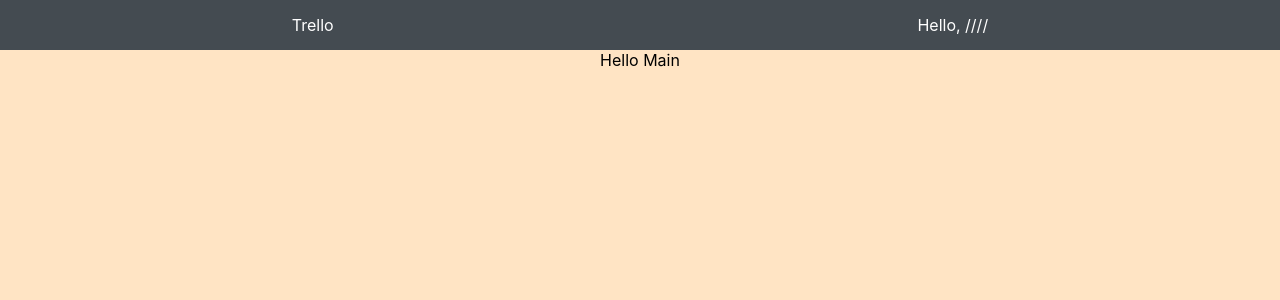
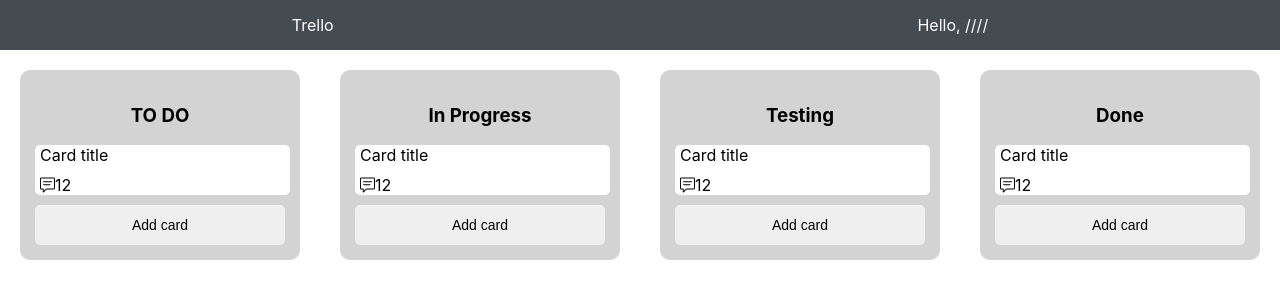
Before and after one commit to Fantazer21/Pur, a React (Create React App) app: page / in a window 1280 px wide. Shown: the top 300 px of the page. Built offline with nearby package versions, Linux system fonts and the light colour scheme.

Commit message:
Add styles  for board.

```diff
--- /dev/null
+++ b/src/bll/store.ts
@@ -0,0 +1,43 @@
+export type BoardType = {
+    id: number
+    boardName: string
+    cards: Array<CardType> | []
+}
+
+export type CardType = {
+    id: number,
+    boardId: number,
+    nameCard: string,
+    descriptionCard: string,
+    commentCard: string,
+}
+
+
+export const initialState: BoardType[] = [
+    {
+        id: 1,
+        boardName: "TO DO",
+        cards: []
+    },
+    {
+        id: 2,
+        boardName: "In Progress",
+        cards: [{
+            id: 1,
+            boardId: 2,
+            nameCard: "Name Card",
+            descriptionCard: "descriptionCard",
+            commentCard: 'Comment card'
+        }]
+    },
+    {
+        id: 3,
+        boardName: "Testing",
+        cards: []
+    },
+    {
+        id: 4,
+        boardName: "Done",
+        cards: []
+    },
+]
--- /dev/null
+++ b/src/ui/board/Board.tsx
@@ -0,0 +1,20 @@
+import React from 'react';
+import s from './styles.module.css'
+import {BoardType} from "../../bll/store";
+import Card from "../card/Card";
+
+
+
+const Board = (props: BoardType) => {
+    return (
+        <div className={s.board}>
+           <h3>{props.boardName}</h3>
+                <div className={s.cardsList}>
+                        <Card/>
+                </div>
+            <button className={s.button}>Add card</button>
+        </div>
+    );
+};
+
+export default Board;
--- /dev/null
+++ b/src/ui/board/styles.module.css
@@ -0,0 +1,22 @@
+.board  {
+    width: 250px;
+    padding: 15px;
+    border-radius: 10px;
+    background-color: lightgrey;
+    margin: 20px;
+}
+.button {
+    width: 100%;
+    height: 40px;
+    font-size: 14px;
+    border-radius: 5px;
+    border: none;
+    cursor: pointer;
+}
+.input {
+    width: 100%;
+    height: 40px;
+    font-size: 12px;
+    border-radius: 5px;
+    border: none;
+}
--- /dev/null
+++ b/src/ui/card/Card.tsx
@@ -0,0 +1,16 @@
+import React from 'react';
+import s from './styles.module.css'
+import comment from './comment.svg'
+const Card = () => {
+    return (
+        <div className={s.card}>
+          <div className={s.comment}>Card title</div>
+            <div className={s.commentWrapper}>
+                <img src={comment} width={15} alt={'comment'}/>
+                <div>12</div>
+            </div>
+        </div>
+    );
+};
+
+export default Card;
--- /dev/null
+++ b/src/ui/card/styles.module.css
@@ -0,0 +1,18 @@
+.card {
+    width: 100%;
+    margin-bottom: 10px;
+    border-radius: 5px;
+    background-color: white;
+    cursor: pointer;
+    padding-left: 5px;
+    display: flex;
+    flex-direction: column;
+    align-items: flex-start;
+}
+.commentWrapper {
+    display: flex;
+    margin-top: 10px;
+}
+.comment {
+    word-break: break-all;
+}
--- a/src/ui/main/Main.tsx
+++ b/src/ui/main/Main.tsx
@@ -1,10 +1,21 @@
 import React from 'react';
 import s from './styles.module.css'
+import Board from "../board/Board";
+import {initialState} from "../../bll/store";
+
 
 const Main = () => {
     return (
         <div className={s.main}>
-            Hello Main
+            <div className={s.mainContainer}>
+                {
+                    initialState.map(b => {
+                            return <Board id={b.id} boardName={b.boardName} cards={b.cards}/>
+                        }
+                    )
+                }
+
+            </div>
         </div>
     );
 };
--- a/src/ui/main/styles.module.css
+++ b/src/ui/main/styles.module.css
@@ -1,5 +1,12 @@
 .main {
     width: 100%;
-    height: 100vh;
-    background-color: bisque;
+    height: 100%;
+    margin: 0 auto;
 }
+
+.mainContainer {
+    display: flex;
+    justify-content: space-around;
+    flex-wrap: wrap;
+    overflow-y: auto;
+}
```
Also changed, not shown: src/ui/card/comment.svg (added).
